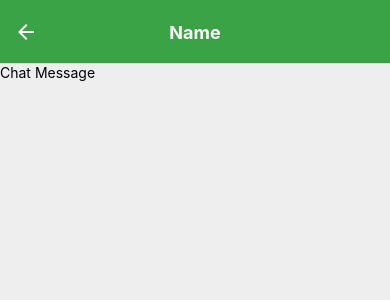
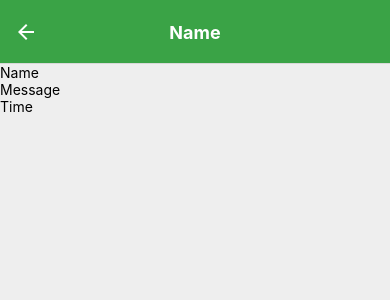
Before and after one commit to khaled-bissani/shelves-tracker, a React Native app in the folder supermarket-frontend/: screen /ChatMessage in a window 390 px wide. Shown: the top 300 px of the page. Built offline with nearby package versions, Linux system fonts and the light colour scheme.

Commit message:
Frontend <> Supermarket frontend: adding elements to the chat message page

```diff
--- a/supermarket-frontend/src/pages/chatMessage/ChatMessage.js
+++ b/supermarket-frontend/src/pages/chatMessage/ChatMessage.js
@@ -1,7 +1,16 @@
-import { Text } from "react-native";
+import { ScrollView, Text, View } from "react-native";
 
 const ChatMessage = () => {
-    return <Text>Chat Message</Text>
+    return <View>
+        <ScrollView>
+            <View>
+                <Text>Name</Text>
+                <Text>Message</Text>
+                <Text>Time</Text>
+            </View>
+        </ScrollView>
+        <View></View>
+    </View>
 }
 
 export default ChatMessage;
```
